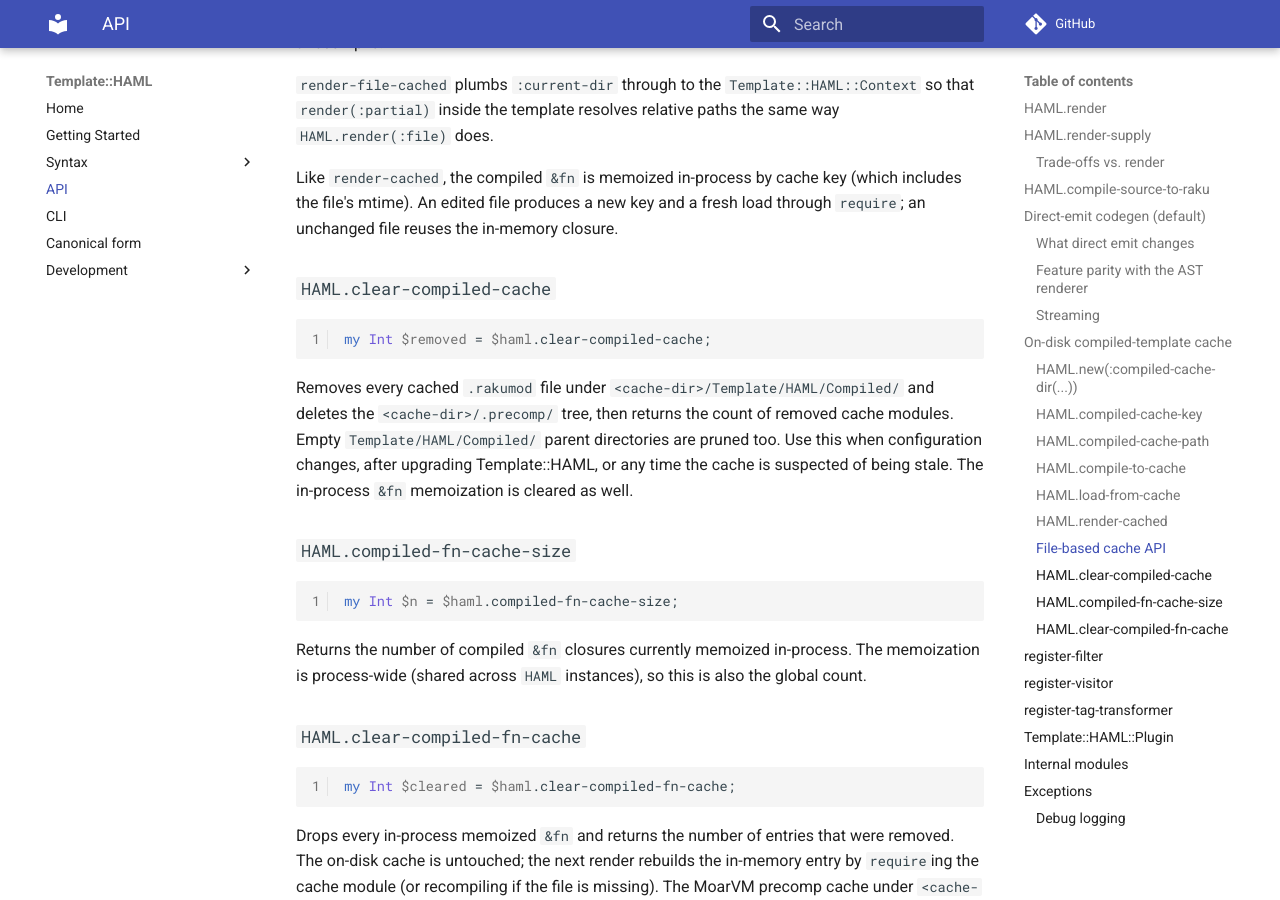
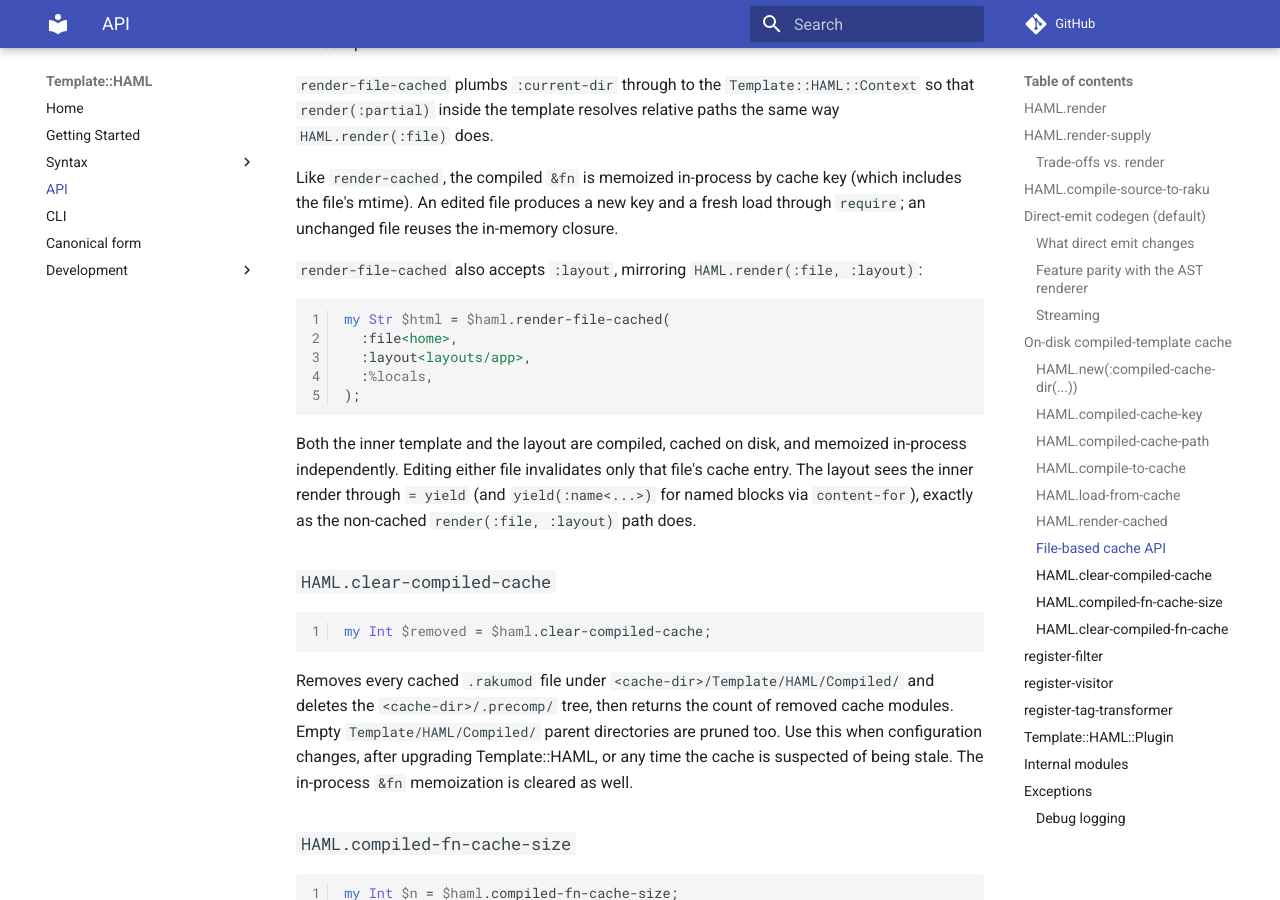
Before and after one commit to gdonald/Template-HAML, an MkDocs documentation site: the page built from docs-src/docs/api.md, in a window 1280 px wide and 900 px high, scrolled down 7410 px. Built offline with MkDocs 1.6.1 and Material for MkDocs 9.7.7, drawn with Linux system fonts in a browser that asks for light colours; comment, search, counter and statistics services are not loaded.

Commit message:
Add :layout to render-file-cached

````diff
--- a/docs-src/docs/api.md
+++ b/docs-src/docs/api.md
@@ -333,6 +333,22 @@ Like `render-cached`, the compiled `&fn` is memoized in-process by cache key
 (which includes the file's mtime). An edited file produces a new key and a
 fresh load through `require`; an unchanged file reuses the in-memory closure.
 
+`render-file-cached` also accepts `:layout`, mirroring `HAML.render(:file, :layout)`:
+
+```raku
+my Str $html = $haml.render-file-cached(
+  :file<home>,
+  :layout<layouts/app>,
+  :%locals,
+);
+```
+
+Both the inner template and the layout are compiled, cached on disk, and
+memoized in-process independently. Editing either file invalidates only that
+file's cache entry. The layout sees the inner render through `= yield` (and
+`yield(:name<...>)` for named blocks via `content-for`), exactly as the
+non-cached `render(:file, :layout)` path does.
+
 ### `HAML.clear-compiled-cache`
 
 ```raku
````
Also changed, not shown: docs-src/docs/syntax/layouts-partials.md (+9 -0 lines), 3 other files.
